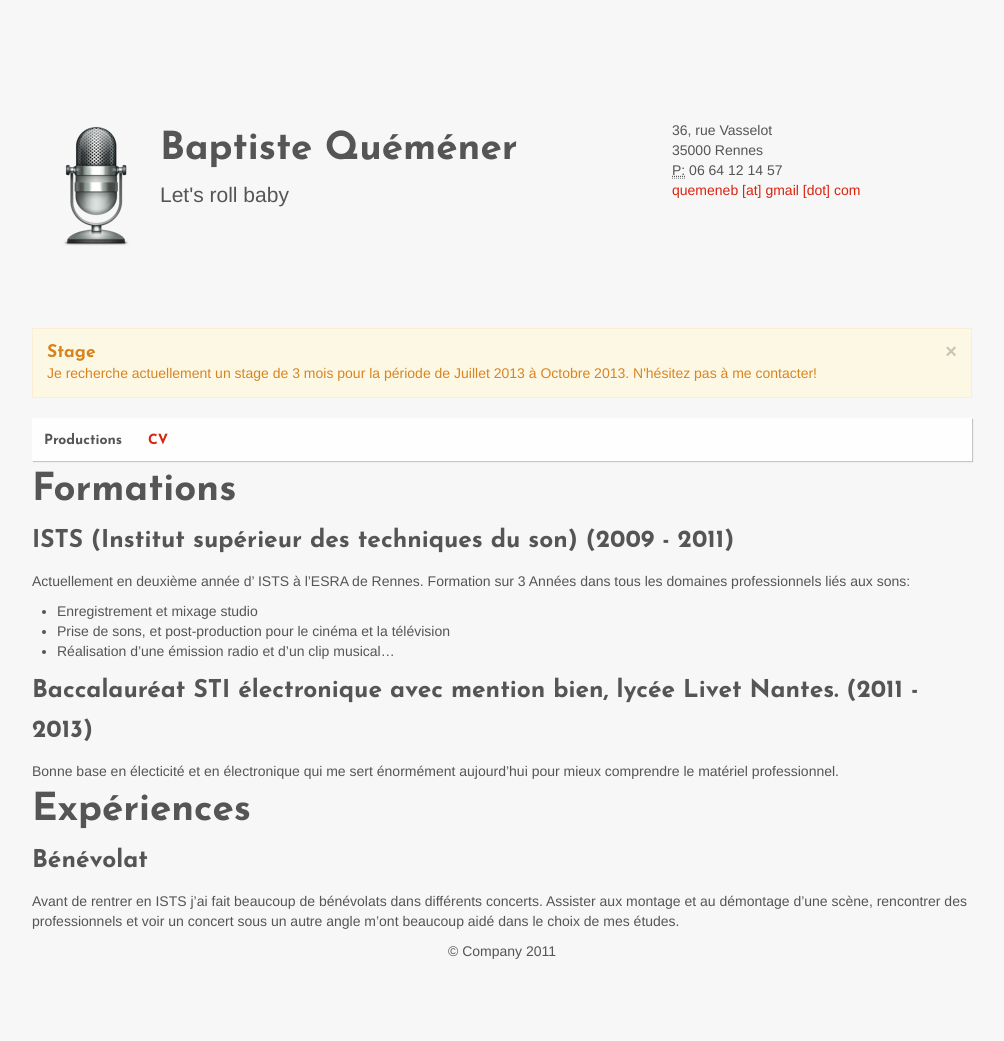
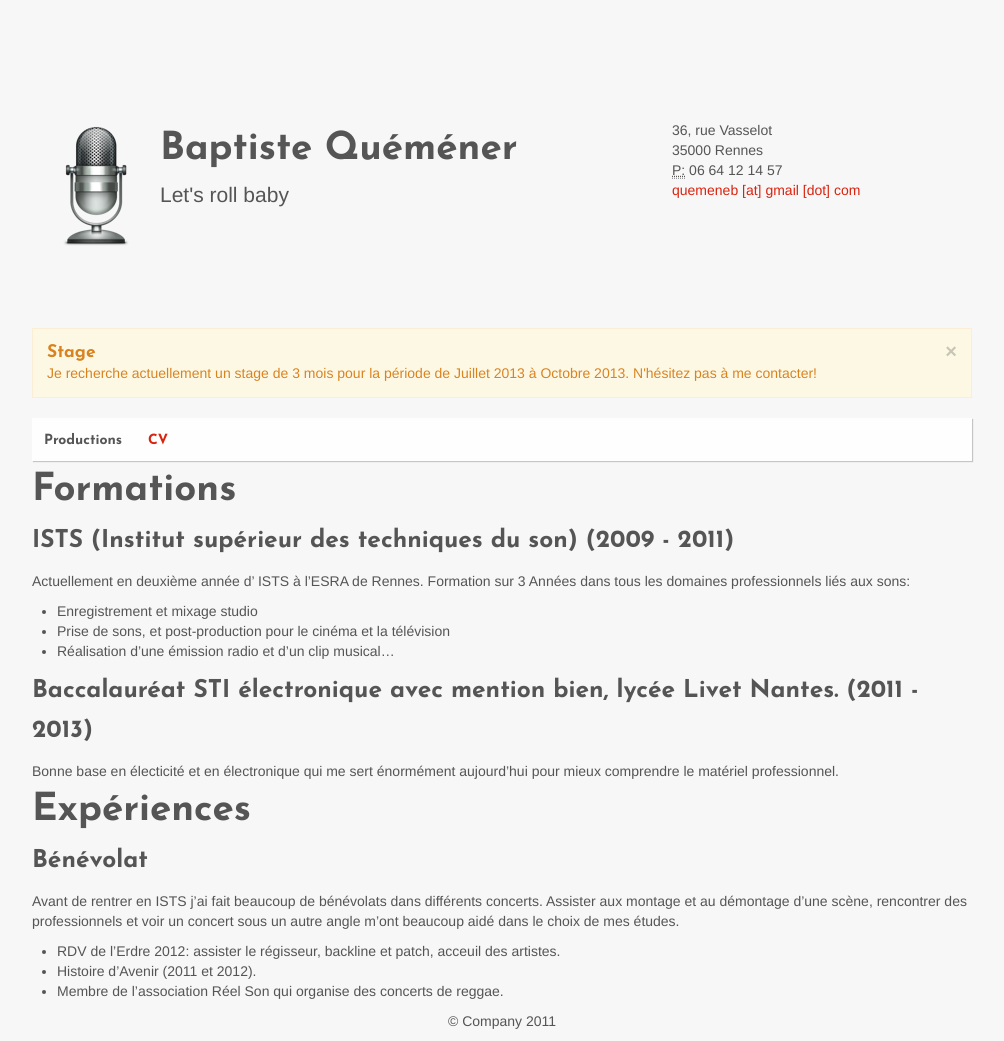
Before and after one commit to Baptisteq/baptisteq.github.com, a Jekyll site: the page built from cv.md, in a window 1280 px wide. Shown: the whole page, without its empty margins (138-1142 px from the left). Built offline with Jekyll 4.4.1, drawn with Linux system fonts in a browser that asks for light colours; before the commit the page ends 971 px from its top, so only the background shows below that.

Commit message:
Update cv.md

```diff
--- a/cv.md
+++ b/cv.md
@@ -18,3 +18,7 @@ Expériences
 ==========
 ### Bénévolat
 Avant de rentrer en ISTS j'ai fait beaucoup de bénévolats dans différents concerts. Assister aux montage et au démontage d'une scène, rencontrer des professionnels et voir un concert sous un autre angle m'ont beaucoup aidé dans le choix de mes études.
+
+- RDV de l'Erdre 2012: assister le régisseur, backline et patch, acceuil des artistes.
+- Histoire d'Avenir (2011 et 2012).
+- Membre de l'association Réel Son qui organise des concerts de reggae.
```
